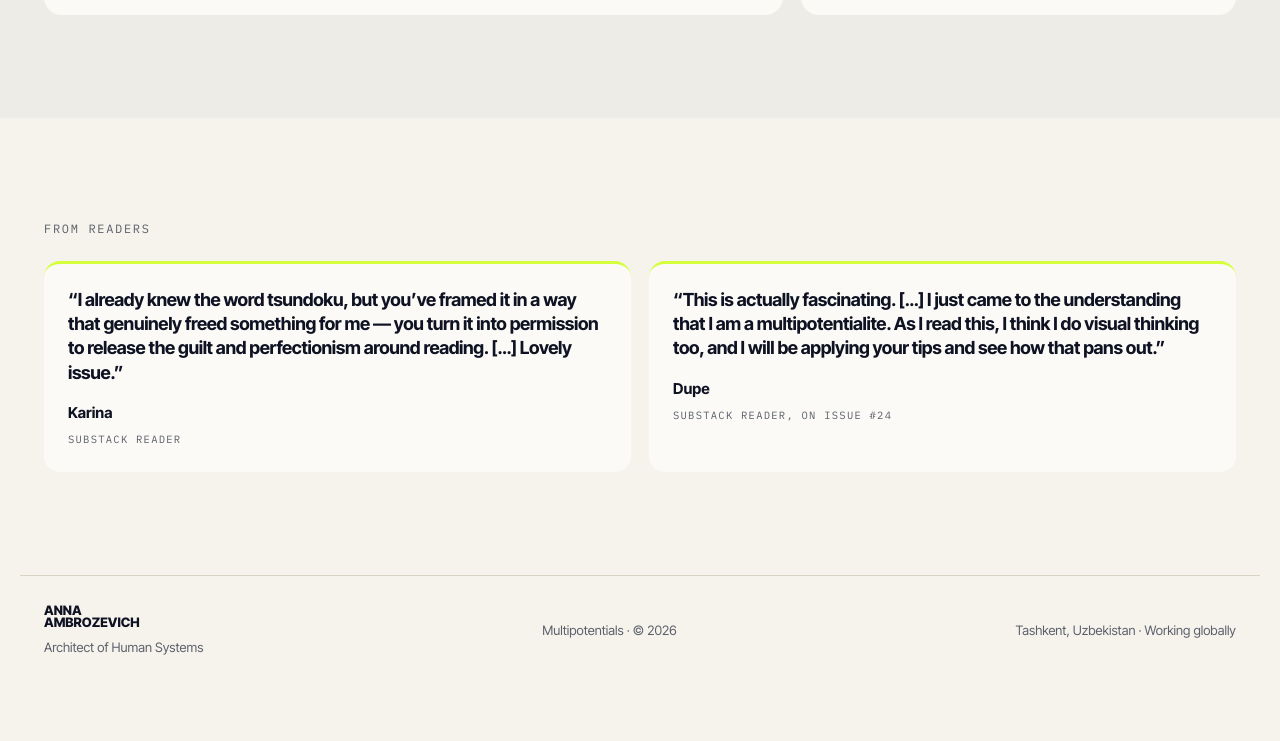
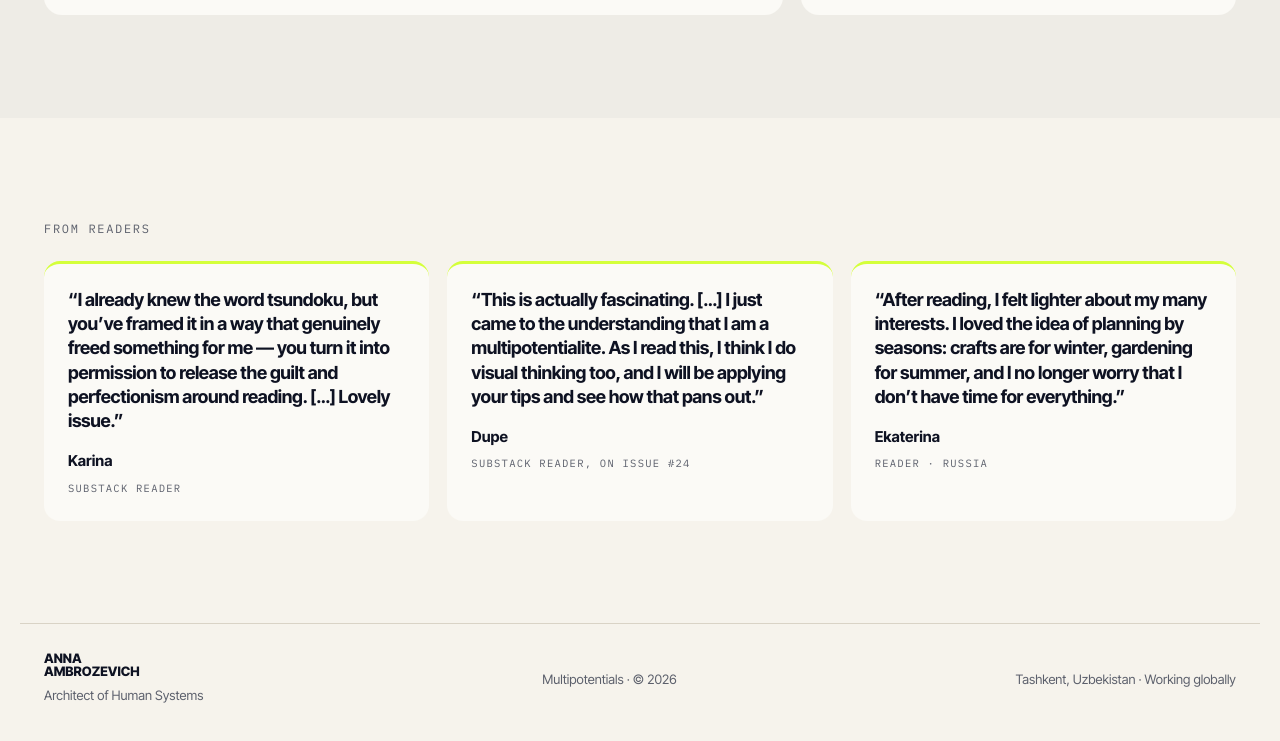
Before and after one commit to annaambr-blip/annaambrozevich-site, a plain HTML site: page multipotentials/index.html in a window 1280 px wide. Shown: the part 2182-2923 px from the top of the page. Before the commit the page ends 2875 px from the top, so only its background shows below. Drawn offline with Linux system fonts and the light colour scheme.

Commit message:
Multipotentials: add Ekaterina's quote
Co-Authored-By: Claude Opus 5.5 <noreply@anthropic.com>
Claude-Session: https://claude.ai/code/session_01G8tvaSXBmnMuzZpKsGv1oq

```diff
--- a/multipotentials/index.html
+++ b/multipotentials/index.html
@@ -384,9 +384,10 @@ footer .wrap{display:flex;flex-wrap:wrap;justify-content:space-between;align-ite
 
 <section class="band sec" id="readers"><div class="wrap">
   <p class="eyebrow">From readers</p>
-  <div class="quotes q2">
+  <div class="quotes">
     <figure class="qt"><blockquote>“I already knew the word tsundoku, but you’ve framed it in a way that genuinely freed something for me — you turn it into permission to release the guilt and perfectionism around reading. […] Lovely issue.”</blockquote><figcaption><b>Karina</b><small>Substack reader</small></figcaption></figure>
     <figure class="qt"><blockquote>“This is actually fascinating. […] I just came to the understanding that I am a multipotentialite. As I read this, I think I do visual thinking too, and I will be applying your tips and see how that pans out.”</blockquote><figcaption><b>Dupe</b><small>Substack reader, on issue #24</small></figcaption></figure>
+    <figure class="qt"><blockquote>“After reading, I felt lighter about my many interests. I loved the idea of planning by seasons: crafts are for winter, gardening for summer, and I no longer worry that I don’t have time for everything.”</blockquote><figcaption><b>Ekaterina</b><small>Reader · Russia</small></figcaption></figure>
   </div>
 </div></section>
 
```
